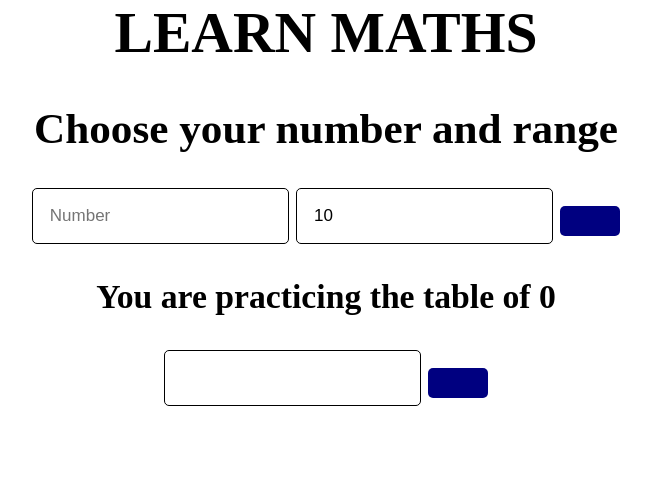
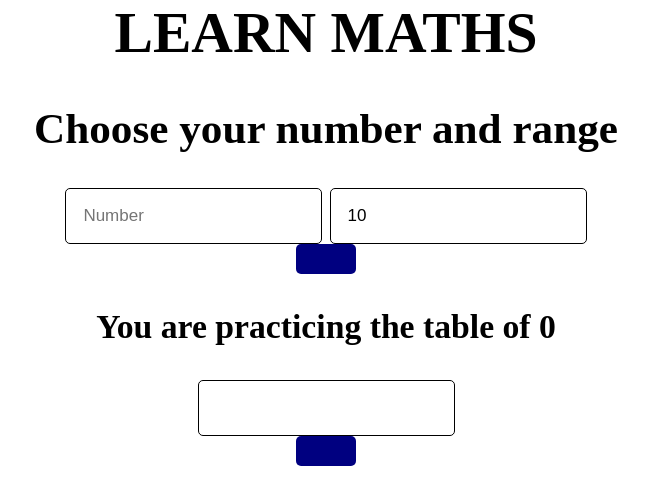
Before and after one commit to DiegoASG/Mathsapp, a plain HTML site: page index.html in a window 1280 px wide. Shown: the whole page, without its empty margins (314-965 px from the left). Drawn offline with Linux system fonts and the light colour scheme.

Commit message:
Update index.html

```diff
--- a/index.html
+++ b/index.html
@@ -19,15 +19,39 @@ tml>
         <h1>Learn Maths</h1>
         <div class="acomodar-nivel">
           <h2>Choose your number and range</h2>
+          <div class="contenedor">
+
+            <div class="inputs">
+
+
           <input id="elegirNivel" type="number" name="nivel" value="" placeholder="Number" required>
           <input id="elegirRango" type="number" name="rango" value="10">
+            </div>
+          <div class="clear">
+
+          </div>
           <button id="setter"type="submit" name="button" required></button>
+          <div class="clear">
+
+          </div>
+          </div>
           <h3>You are practicing the table of <span class="tabla-actual">0</span> </h3>
+
+
         </div>
         <div class="preguntas">
           <p class="texto-preguntas"> <span class="numero1"></span></p>
+          <div class="contenedor">
+
+
+
+            <div class="input2">
+
+
           <input id="respuesta" type="number" name="respuesta" value="">
+                </div>
           <button id="respuesta-button" type="button" name="button" required></button>
+          </div>
         </div>
 
       </div>
```
